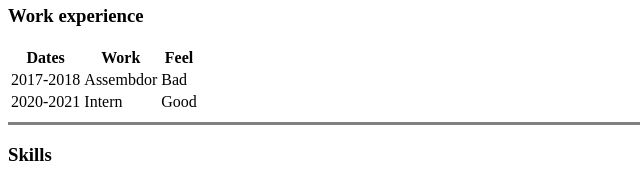
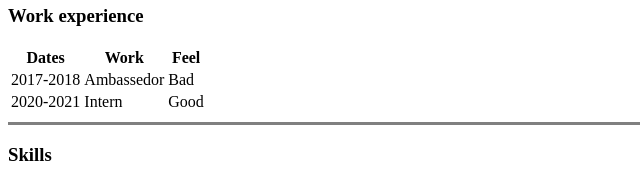
Before and after one commit to Nima-goharian/cv, a plain HTML site: page index.html in a window 1280 px wide. Shown: the part 499-685 px from the top of the page, 0-640 px from the left. Drawn offline with Linux system fonts and the light colour scheme.

Commit message:
Update index.html

```diff
--- a/index.html
+++ b/index.html
@@ -51,7 +51,7 @@
              2017-2018
           </td>
           <td>
-            Assembdor
+            Ambassedor
           </td>
           <td>
             Bad
```
